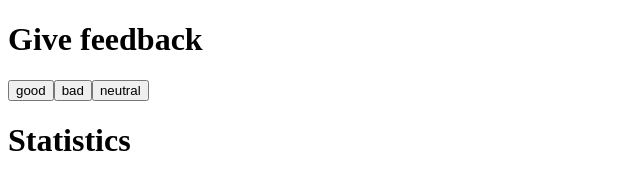
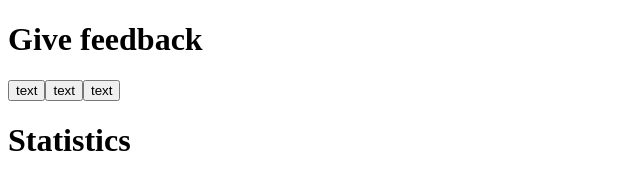
Before and after one commit to Dmkk01/Helsinki-Full-Stack-Web-Development, a React (Create React App) app in the folder Part 1 - Introduction to React/unicafe/: page / in a window 1280 px wide. Shown: the top 170 px of the page, without its empty margins (0-640 px from the left). Built offline with nearby package versions, Linux system fonts and the light colour scheme.

Commit message:
Upload Exercise 1.10

```diff
--- a/Part 1 - Introduction to React/unicafe/src/App.js
+++ b/Part 1 - Introduction to React/unicafe/src/App.js
@@ -1,6 +1,15 @@
 import React, { useState } from 'react'
 
-
+const Statistic = ({text, value}) => {
+  return (
+    <p> {text}: {value}</p>
+  )
+}
+const Button = ({text, handleClick}) => {
+  return (
+    <button onClick={handleClick}> text </button>
+  )
+}
 const Statistics = (props) => {
   if (props.functions[0](props.values[0], props.values[1], props.values[2]) === 0) {
     return (
@@ -10,12 +19,12 @@ const Statistics = (props) => {
   else {
     return (
       <>
-        <p> good: {props.values[0]}</p>
-        <p> neutral: {props.values[1]}</p>
-        <p> bad: {props.values[2]}</p>
-        <p> all: {props.functions[0](props.values[0], props.values[1], props.values[2])}</p>
-        <p> average: {props.functions[1](props.values[0], props.values[1], props.values[2])}</p>
-        <p> positive: {props.functions[2](props.values[0], props.values[1], props.values[2])} %</p>
+        <Statistic text="good" value={props.values[0]}/>
+        <Statistic text="neutral" value={props.values[1]}/>
+        <Statistic text="bad" value={props.values[2]}/>
+        <Statistic text="all" value={props.functions[0](props.values[0], props.values[1], props.values[2])}/>
+        <Statistic text="average" value={props.functions[1](props.values[0], props.values[1], props.values[2])}/>
+        <Statistic text="positive" value={props.functions[2](props.values[0], props.values[1], props.values[2])}/>
       </>
     )
   }
@@ -37,13 +46,22 @@ const App = () => {
     if (good === 0 && neutral === 0 && bad === 0 ) return 0
     else return p1/sum(p1, p2, p3)
   }
+  const handleGood = () => {
+    setGood(good + 1)
+  }
+  const handleNeutral = () => {
+    setNeutral(neutral + 1)
+  }
+  const handleBad = () => {
+    setBad(bad + 1)
+  }
 
   return (
     <div>
       <h1> Give feedback</h1>
-      <button onClick={ () => setGood(good + 1)}> good </button>
-      <button onClick={ () => setNeutral(neutral + 1)}> bad </button>
-      <button onClick={ () => setBad(bad + 1)}> neutral </button>
+      <Button text="good" handleClick={handleGood}/>
+      <Button text="neutral" handleClick={handleNeutral}/>
+      <Button text="bad" handleClick={handleBad}/>
       <h1> Statistics</h1>
       <Statistics values={[good, neutral, bad]} functions={[sum, average, positive]}/>
 
```
